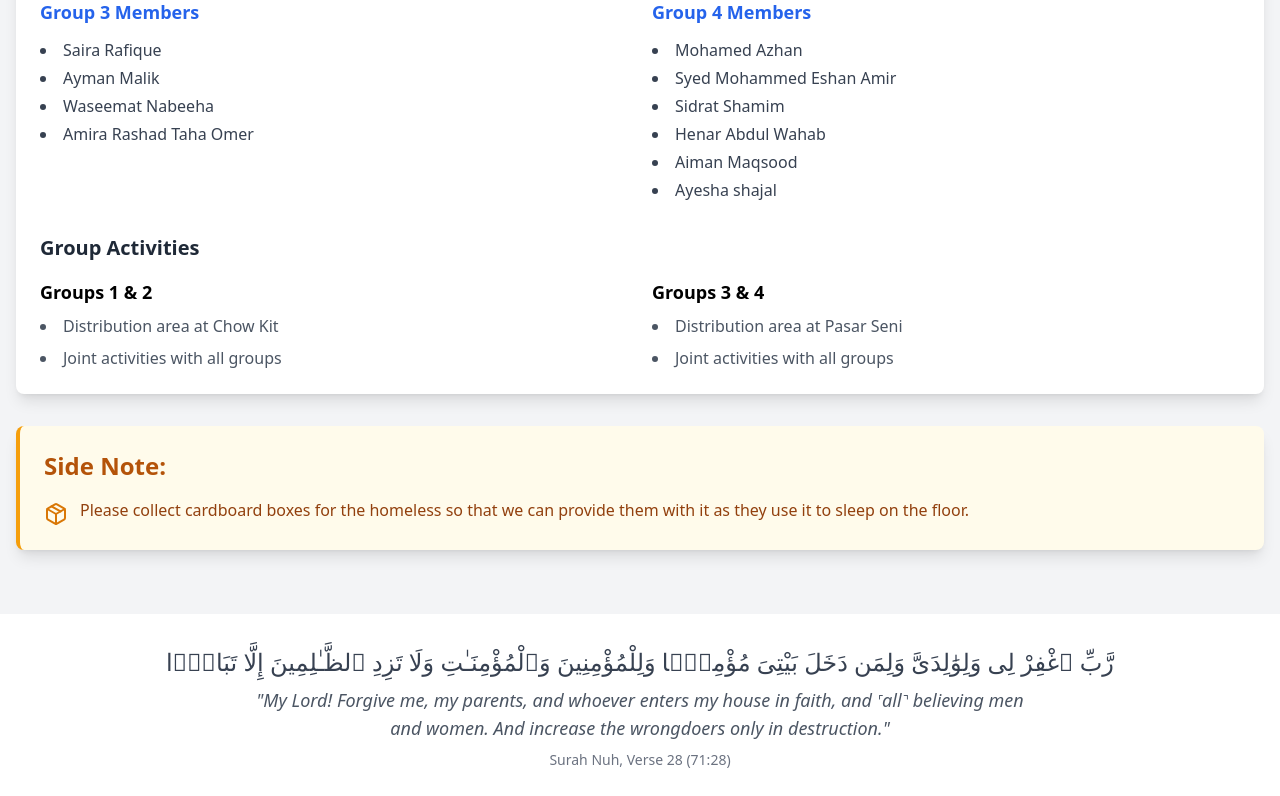
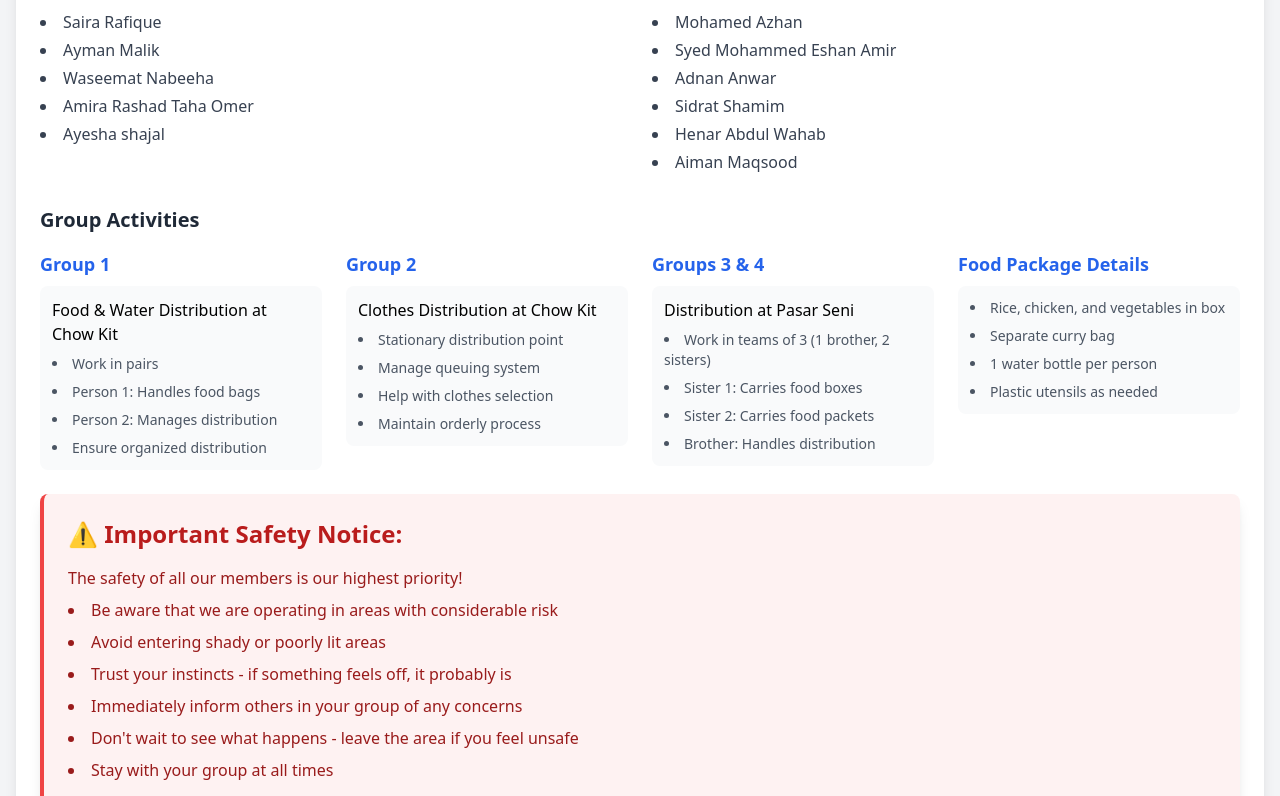
Before and after one commit to bleeeeek/VoG-5.0-itinerary, a React (Vite) app: page / in a window 1280 px wide. Shown: the part 1820-2616 px from the top of the page. Built offline with nearby package versions, Linux system fonts and the light colour scheme.

Commit message:
Update site content and layout

```diff
--- a/src/App.tsx
+++ b/src/App.tsx
@@ -64,7 +64,6 @@ function App() {
                 <li>Azreen</li>
                 <li>Adil Karim Barbhuiya</li>
                 <li>Muhammad Ali</li>
-                <li>Adnan Anwar</li>
                 <li>Abdulrahman musse</li>
               </ul>
             </div>
@@ -84,6 +83,8 @@ function App() {
                 <li>Ayman Malik</li>
                 <li>Waseemat Nabeeha</li>
                 <li>Amira Rashad Taha Omer</li>
+                <li>Ayesha shajal</li>
+
               </ul>
             </div>
             <div>
@@ -91,29 +92,81 @@ function App() {
               <ul className="list-disc list-inside space-y-1 text-gray-700 text-sm sm:text-base">
                 <li>Mohamed Azhan</li>
                 <li>Syed Mohammed Eshan Amir</li>
+                <li>Adnan Anwar</li>
                 <li>Sidrat Shamim</li>
                 <li>Henar Abdul Wahab</li>
                 <li>Aiman Maqsood</li>
-                <li>Ayesha shajal</li>
               </ul>
             </div>
           </div>
 
           {/* Group Activities */}
           <h3 className="text-xl font-bold mb-4 text-gray-800">Group Activities</h3>
-          <div className="grid grid-cols-1 md:grid-cols-2 gap-4 sm:gap-6">
+          <div className="grid grid-cols-1 sm:grid-cols-2 lg:grid-cols-4 gap-4 sm:gap-6">
             <div>
-              <h4 className="text-lg font-semibold mb-2">Groups 1 & 2</h4>
-              <ul className="list-disc list-inside space-y-2 text-gray-600 text-sm sm:text-base">
-                <li>Distribution area at Chow Kit</li>
-                <li>Joint activities with all groups</li>
-              </ul>
+              <h4 className="text-lg font-semibold mb-2 text-blue-600">Group 1</h4>
+              <div className="bg-gray-50 rounded-lg p-3">
+                <p className="font-medium mb-2">Food & Water Distribution at Chow Kit</p>
+                <ul className="list-disc list-inside space-y-2 text-gray-600 text-sm">
+                  <li>Work in pairs</li>
+                  <li>Person 1: Handles food bags</li>
+                  <li>Person 2: Manages distribution</li>
+                  <li>Ensure organized distribution</li>
+                </ul>
+              </div>
             </div>
+
             <div>
-              <h4 className="text-lg font-semibold mb-2">Groups 3 & 4</h4>
-              <ul className="list-disc list-inside space-y-2 text-gray-600 text-sm sm:text-base">
-                <li>Distribution area at Pasar Seni</li>
-                <li>Joint activities with all groups</li>
+              <h4 className="text-lg font-semibold mb-2 text-blue-600">Group 2</h4>
+              <div className="bg-gray-50 rounded-lg p-3">
+                <p className="font-medium mb-2">Clothes Distribution at Chow Kit</p>
+                <ul className="list-disc list-inside space-y-2 text-gray-600 text-sm">
+                  <li>Stationary distribution point</li>
+                  <li>Manage queuing system</li>
+                  <li>Help with clothes selection</li>
+                  <li>Maintain orderly process</li>
+                </ul>
+              </div>
+            </div>
+
+            <div>
+              <h4 className="text-lg font-semibold mb-2 text-blue-600">Groups 3 & 4</h4>
+              <div className="bg-gray-50 rounded-lg p-3">
+                <p className="font-medium mb-2">Distribution at Pasar Seni</p>
+                <ul className="list-disc list-inside space-y-2 text-gray-600 text-sm">
+                  <li>Work in teams of 3 (1 brother, 2 sisters)</li>
+                  <li>Sister 1: Carries food boxes</li>
+                  <li>Sister 2: Carries food packets</li>
+                  <li>Brother: Handles distribution</li>
+                </ul>
+              </div>
+            </div>
+
+            <div>
+              <h4 className="text-lg font-semibold mb-2 text-blue-600">Food Package Details</h4>
+              <div className="bg-gray-50 rounded-lg p-3">
+                <ul className="list-disc list-inside space-y-2 text-gray-600 text-sm">
+                  <li>Rice, chicken, and vegetables in box</li>
+                  <li>Separate curry bag</li>
+                  <li>1 water bottle per person</li>
+                  <li>Plastic utensils as needed</li>
+                </ul>
+              </div>
+            </div>
+          </div>
+
+          {/* Safety Warning */}
+          <div className="mt-6 bg-red-50 rounded-lg shadow-lg p-4 sm:p-6 border-l-4 border-red-500">
+            <h2 className="text-xl sm:text-2xl font-bold mb-4 text-red-700">⚠️ Important Safety Notice:</h2>
+            <div className="text-red-800 text-sm sm:text-base space-y-2">
+              <p className="font-medium">The safety of all our members is our highest priority!</p>
+              <ul className="list-disc list-inside space-y-2">
+                <li>Be aware that we are operating in areas with considerable risk</li>
+                <li>Avoid entering shady or poorly lit areas</li>
+                <li>Trust your instincts - if something feels off, it probably is</li>
+                <li>Immediately inform others in your group of any concerns</li>
+                <li>Don't wait to see what happens - leave the area if you feel unsafe</li>
+                <li>Stay with your group at all times</li>
               </ul>
             </div>
           </div>
```
